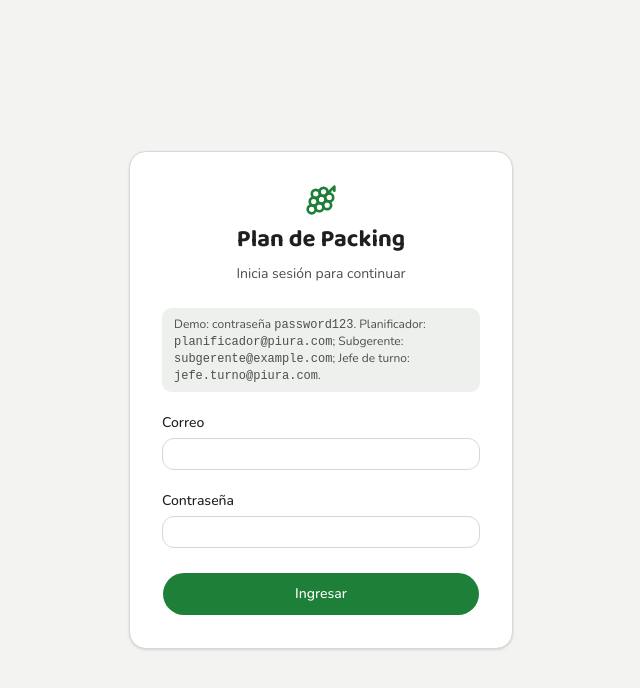
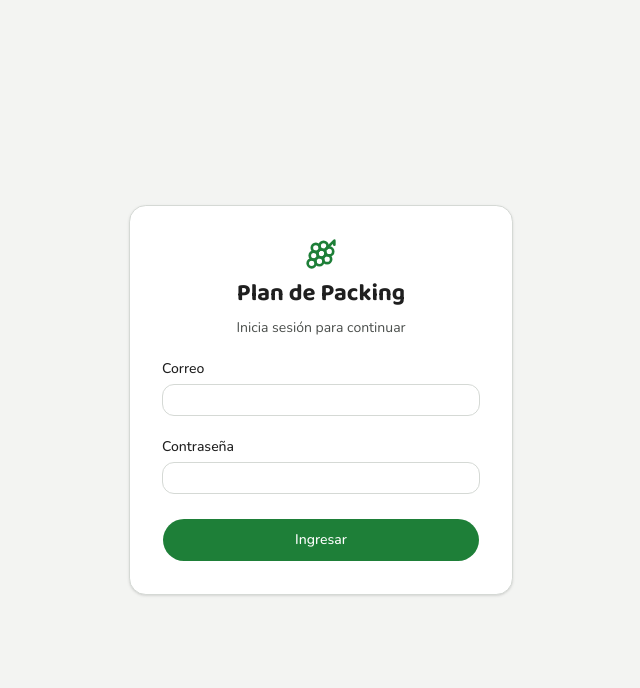
Before and after one commit to hackaton-p/fru-front, a Next.js app: page /login in a window 1280 px wide. Shown: the top 688 px of the page, without its empty margins (319-959 px from the left). Built offline with nearby package versions, Linux system fonts and the light colour scheme; no server answers.

Commit message:
quitar bloque de crendenciales logeo

```diff
--- a/components/auth/login-form.tsx
+++ b/components/auth/login-form.tsx
@@ -46,12 +46,6 @@ export function LoginForm({ mockMode = false }: { mockMode?: boolean }) {
         </p>
       ) : null}
 
-      {mockMode ? (
-        <p className="rounded-md bg-muted px-3 py-2 text-xs text-muted-foreground">
-          Demo: contraseña <span className="font-mono">password123</span>. Planificador: <span className="font-mono">planificador@piura.com</span>; Subgerente: <span className="font-mono">subgerente@example.com</span>; Jefe de turno: <span className="font-mono">jefe.turno@piura.com</span>.
-        </p>
-      ) : null}
-
       <div className="flex flex-col gap-2">
         <Label htmlFor="email">Correo</Label>
         <Input
```
